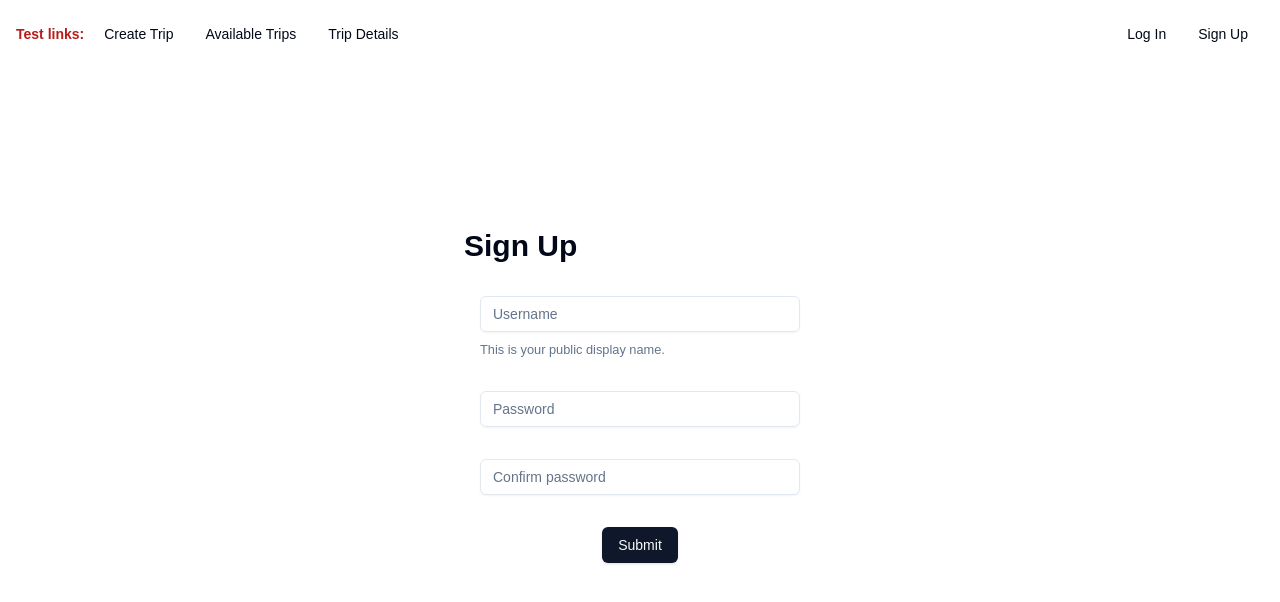
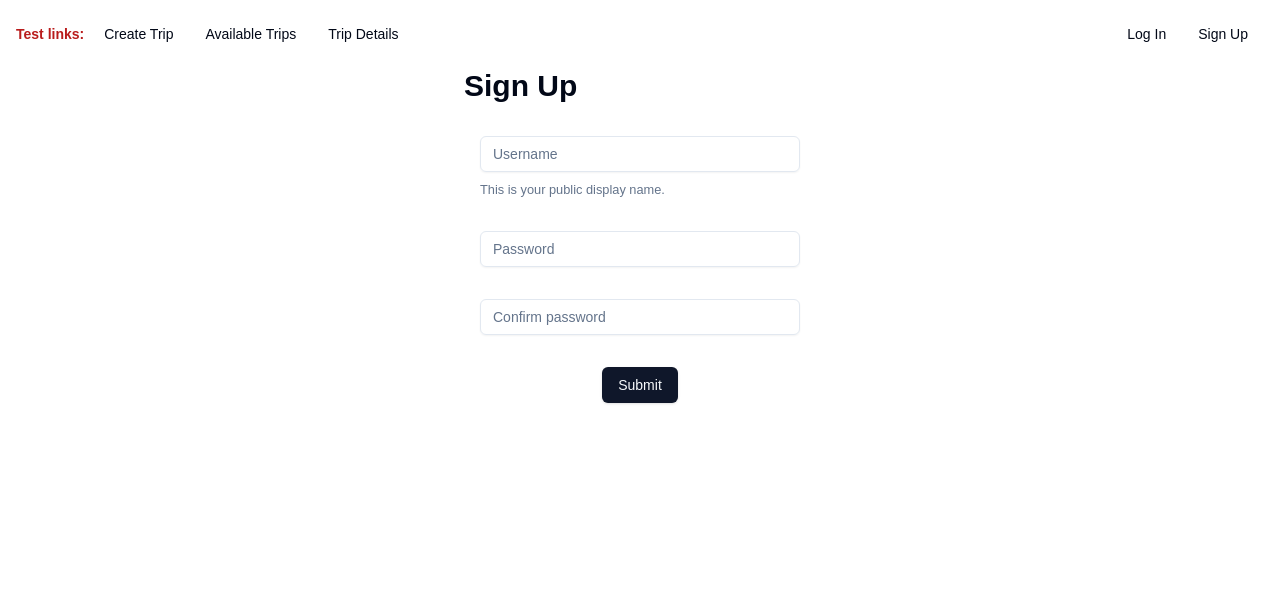
Before and after one commit to velardejm/boat-buddy, a Next.js app: page /signup in a window 1280 px wide. Shown: the top 602 px of the page. Built offline with nearby package versions, Linux system fonts and the light colour scheme.

Commit message:
Exploring server actions and types

```diff
--- a/app/(auth)/signup/page.tsx
+++ b/app/(auth)/signup/page.tsx
@@ -1,116 +1,12 @@
-"use client";
+"use server"
 
-import { zodResolver } from "@hookform/resolvers/zod";
-import { useForm } from "react-hook-form";
-import { z } from "zod";
+import SignupForm from "@/components/custom/SignupForm";
+import { addUser } from "@/lib/data";
 
-import { Button } from "@/components/ui/button";
-import {
-  Form,
-  FormControl,
-  FormDescription,
-  FormField,
-  FormItem,
-  // FormLabel,
-  FormMessage,
-} from "@/components/ui/form";
-import { Input } from "@/components/ui/input";
-
-const formSchema = z
-  .object({
-    username: z.string().min(2, {
-      message: "Username must be at least 2 characters.",
-    }),
-    password: z.string().min(2, {
-      message: "Password must be at least 2 characters.",
-    }),
-    confirm: z.string(),
-  })
-  .refine((data) => data.password === data.confirm, {
-    message: "Passwords don't match",
-    path: ["confirm"], // path of error
-  });
-
-export default function Page() {
-  // 1. Define your form.
-  const form = useForm<z.infer<typeof formSchema>>({
-    resolver: zodResolver(formSchema),
-    defaultValues: {
-      username: "",
-      password: "",
-      confirm: "",
-    },
-  });
-
-  // 2. Define a submit handler.
-  function onSubmit(values: z.infer<typeof formSchema>) {
-    // Do something with the form values.
-    // ✅ This will be type-safe and validated.
-    console.log(values);
-  }
-
+export default async function Page() {
   return (
-    <div className="flex justify-center items-center h-[80dvh]">
-      <Form {...form}>
-        <form
-          onSubmit={form.handleSubmit(onSubmit)}
-          className="space-y-8 w-1/2 md:w-1/4 flex flex-col  items-center h-1/2"
-        >
-          <h1 className="w-full text-3xl font-bold relative -left-4">
-            Sign Up
-          </h1>
-          <FormField
-            control={form.control}
-            name="username"
-            render={({ field }) => (
-              <FormItem className="w-full">
-                {/* <FormLabel>Username</FormLabel> */}
-                <FormControl>
-                  <Input placeholder="Username" {...field} />
-                </FormControl>
-                <FormDescription>
-                  This is your public display name.
-                </FormDescription>
-                <FormMessage />
-              </FormItem>
-            )}
-          />
-
-          <FormField
-            control={form.control}
-            name="password"
-            render={({ field }) => (
-              <FormItem className="w-full">
-                {/* <FormLabel>Password</FormLabel> */}
-                <FormControl>
-                  <Input placeholder="Password" type="password" {...field} />
-                </FormControl>
-                <FormMessage />
-              </FormItem>
-            )}
-          />
-
-          <FormField
-            control={form.control}
-            name="confirm"
-            render={({ field }) => (
-              <FormItem className="w-full">
-                {/* <FormLabel>Confirm Password</FormLabel> */}
-                <FormControl>
-                  <Input
-                    placeholder="Confirm password"
-                    type="password"
-                    {...field}
-                  />
-                </FormControl>
-                <FormMessage />
-              </FormItem>
-            )}
-          />
-
-          <Button type="submit">Submit</Button>
-        </form>
-      </Form>
+    <div className="flex justify-center">
+      <SignupForm addUser={addUser} />
     </div>
   );
 }
--- a/components/custom/SignupForm.tsx
+++ b/components/custom/SignupForm.tsx
@@ -29,12 +29,18 @@ const formSchema = z
     path: ["confirm"], // path of error
   });
 
-export default function SignupForm() {
+export default function SignupForm({
+  addUser,
+}: {
+  addUser: string | ((formData: FormData) => void | Promise<void>) | undefined;
+}) {
   // 1. Define your form.
   const form = useForm<z.infer<typeof formSchema>>({
     resolver: zodResolver(formSchema),
     defaultValues: {
       username: "",
+      password: "",
+      confirm: "",
     },
   });
 
@@ -42,13 +48,14 @@ export default function SignupForm() {
   function onSubmit(values: z.infer<typeof formSchema>) {
     // Do something with the form values.
     // ✅ This will be type-safe and validated.
-    console.log(values);
+    console.log('test');
   }
 
   return (
     <Form {...form}>
       <form
-        onSubmit={form.handleSubmit(onSubmit)}
+        // onSubmit={form.handleSubmit(onSubmit)}
+        action={addUser}
         className="space-y-8 w-1/2 md:w-1/4 flex flex-col  items-center h-1/2"
       >
         <h1 className="w-full text-3xl font-bold relative -left-4">Sign Up</h1>
--- a/lib/data.ts
+++ b/lib/data.ts
@@ -1,4 +1,10 @@
+"use server";
+
+// import { db, sql } from "@vercel/postgres";
 import { sql } from "@vercel/postgres";
+import bcrypt from "bcrypt";
+
+// const client = await db.connect();
 
 export async function getUsers() {
   try {
@@ -11,3 +17,21 @@ export async function getUsers() {
     console.log(error);
   }
 }
+
+export async function addUser(formData: FormData) {
+  console.log(...formData);
+  try {
+    // const hashedPassowrd = await bcrypt.hash(formData.password, 10);
+    // const data = await client.sql`
+    // const data = await sql`
+    //   INSERT INTO users (username, email, password)
+    //   VALUES (${username}, ${password})
+    //   RETURNING username
+    // `;
+    console.log("========================");
+    // console.log(data);
+    // return data; // Returning the username of the newly added user
+  } catch (error) {
+    console.log(error);
+  }
+}
--- a/package.json
+++ b/package.json
@@ -17,6 +17,7 @@
     "@radix-ui/react-separator": "^1.1.1",
     "@radix-ui/react-slot": "^1.1.1",
     "@vercel/postgres": "^0.10.0",
+    "bcrypt": "^5.1.1",
     "class-variance-authority": "^0.7.1",
     "clsx": "^2.1.1",
     "date-fns": "^3.6.0",
@@ -34,7 +35,9 @@
   },
   "devDependencies": {
     "@eslint/eslintrc": "^3",
+    "@types/bcrypt": "^5.0.2",
     "@types/node": "^20",
+    "@types/pg": "^8.11.11",
     "@types/react": "^19",
     "@types/react-dom": "^19",
     "eslint": "^9",
```
Also changed, not shown: 1 other file (tests, documents, lock files or other folders).
